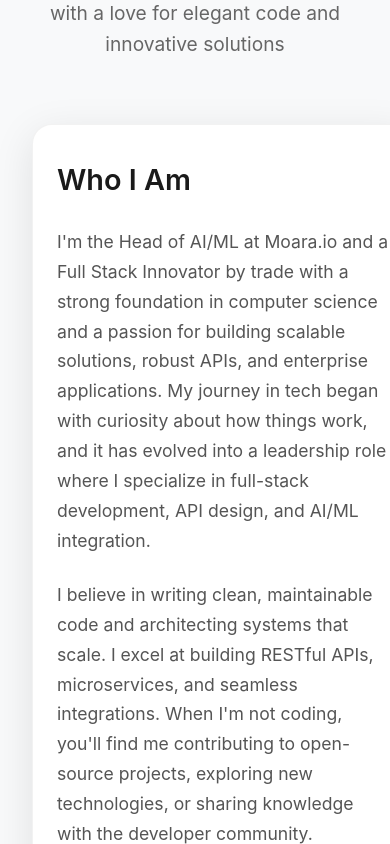
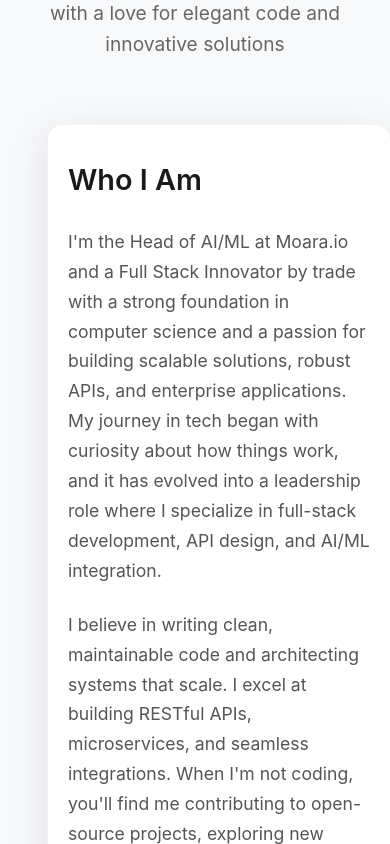
Before and after one commit to GhostInTheToast/coderbilalsite, a React (Create React App) app: page / in a window 390 px wide. Shown: the part 1000-1844 px from the top of the page. Built offline with nearby package versions, Linux system fonts and the light colour scheme.

Commit message:
Tighten mobile width for About and Experience cards (add side margins, smaller padding, centered)

```diff
--- a/src/components/About.tsx
+++ b/src/components/About.tsx
@@ -58,7 +58,10 @@ const AboutContent = styled(motion.div)`
   border: 1px solid rgba(0, 0, 0, 0.05);
 
   @media (max-width: 768px) {
-    padding: 2rem 1.5rem;
+    padding: 2rem 1.25rem;
+    width: 92%;
+    margin: 0 auto;
+    border-radius: 16px;
   }
 `;
 
@@ -116,7 +119,10 @@ const Timeline = styled(motion.div)`
   border: 1px solid rgba(0, 0, 0, 0.05);
 
   @media (max-width: 768px) {
-    padding: 2rem 1.5rem;
+    padding: 2rem 1.25rem;
+    width: 92%;
+    margin: 0 auto;
+    border-radius: 16px;
   }
 `;
 
```
